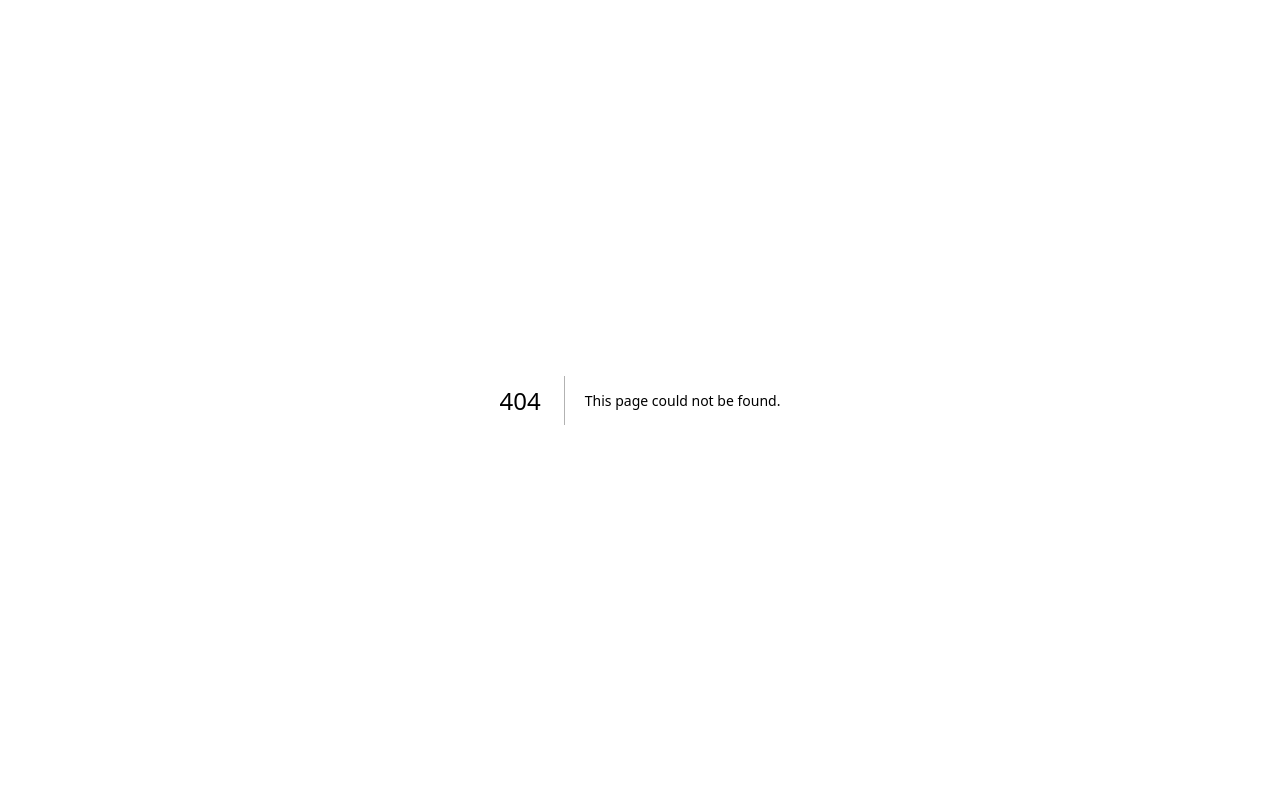
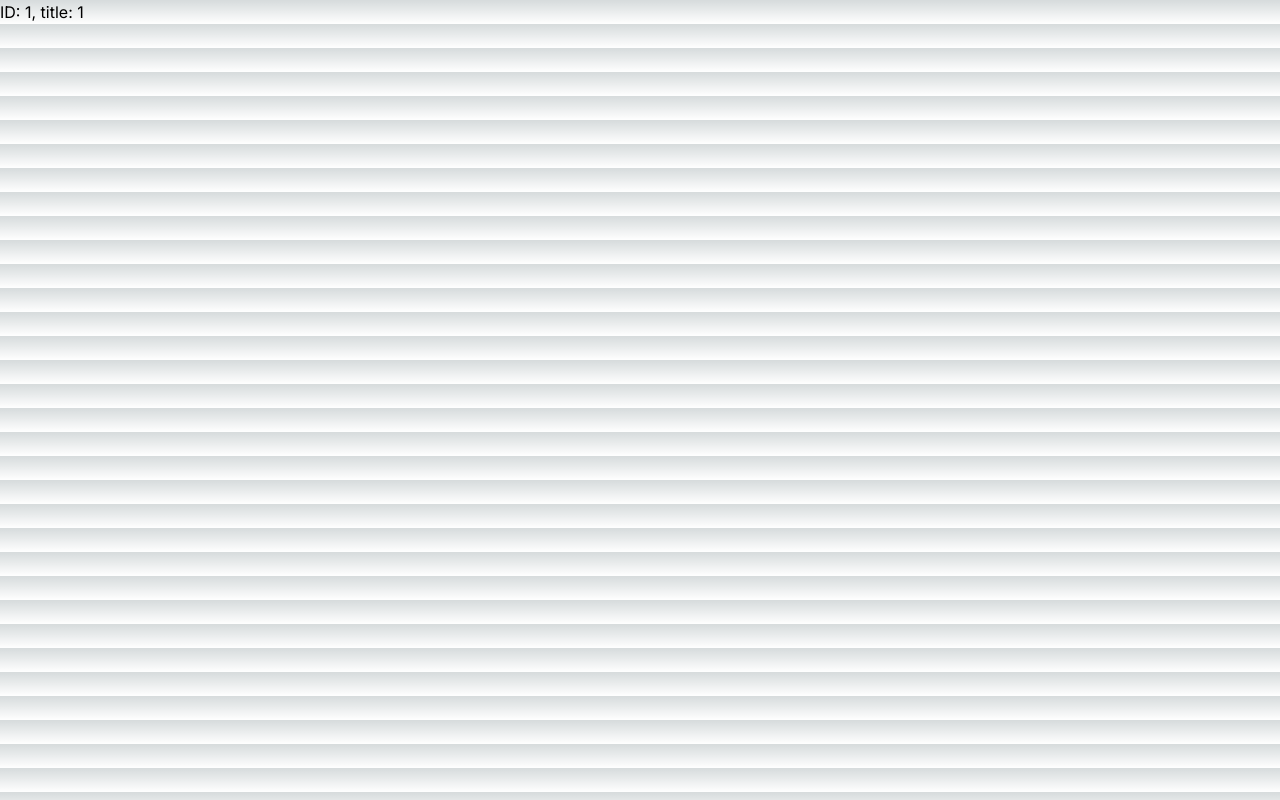
Before and after one commit to JelenaMarjanovic/fem-intro-v3-app, a Next.js app: page /docs/1/1 in a window 1280 px wide. Before the commit this address had no page. Built offline with nearby package versions, Linux system fonts and the light colour scheme.

Commit message:
Dynamic Routing - nesting 2 params

```diff
--- a/app/docs/[id]/page.tsx
+++ b/app/docs/[id]/[title]/page.tsx
@@ -1,5 +1,5 @@
 const DocsIdPage = ({ params }) => {
-  return <div>ID: {params.id}</div>
+  return <div>ID: {params.id}, title: {params.title}</div>
 }
 
 export default DocsIdPage
```
